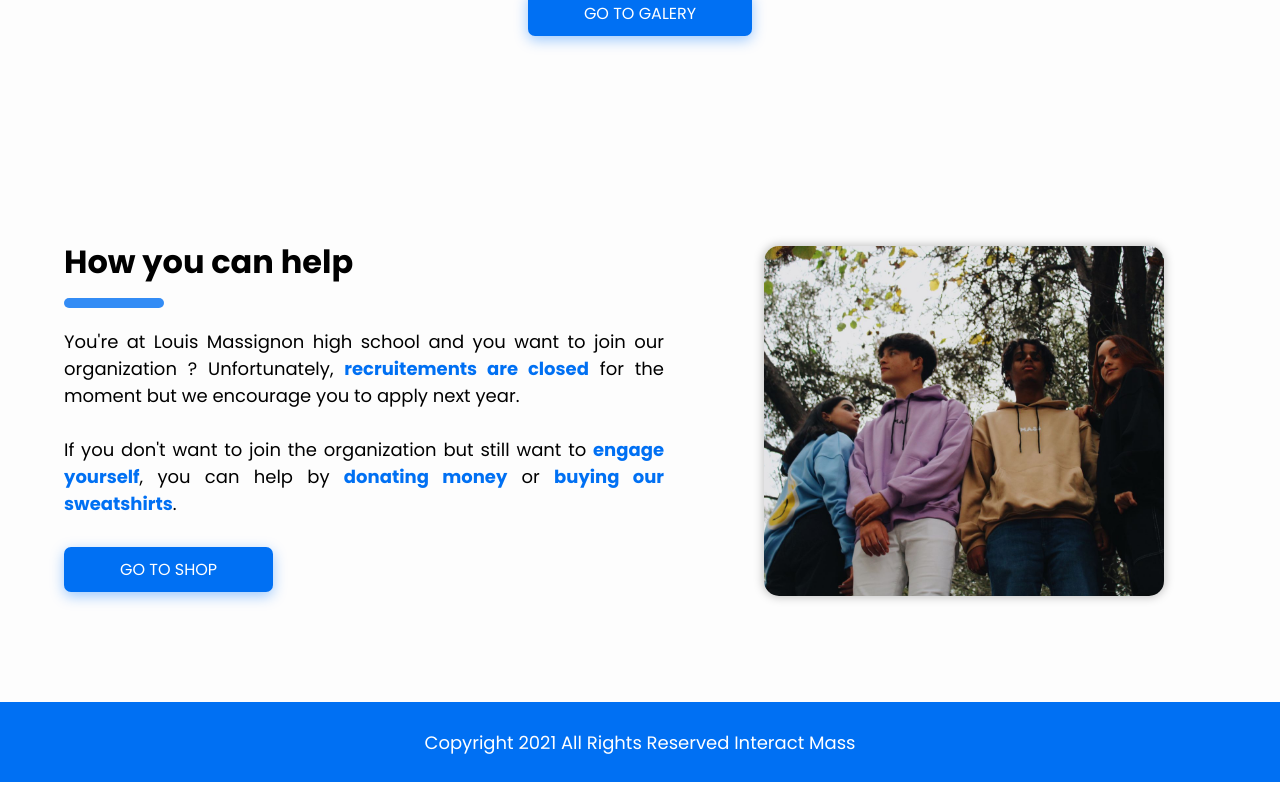
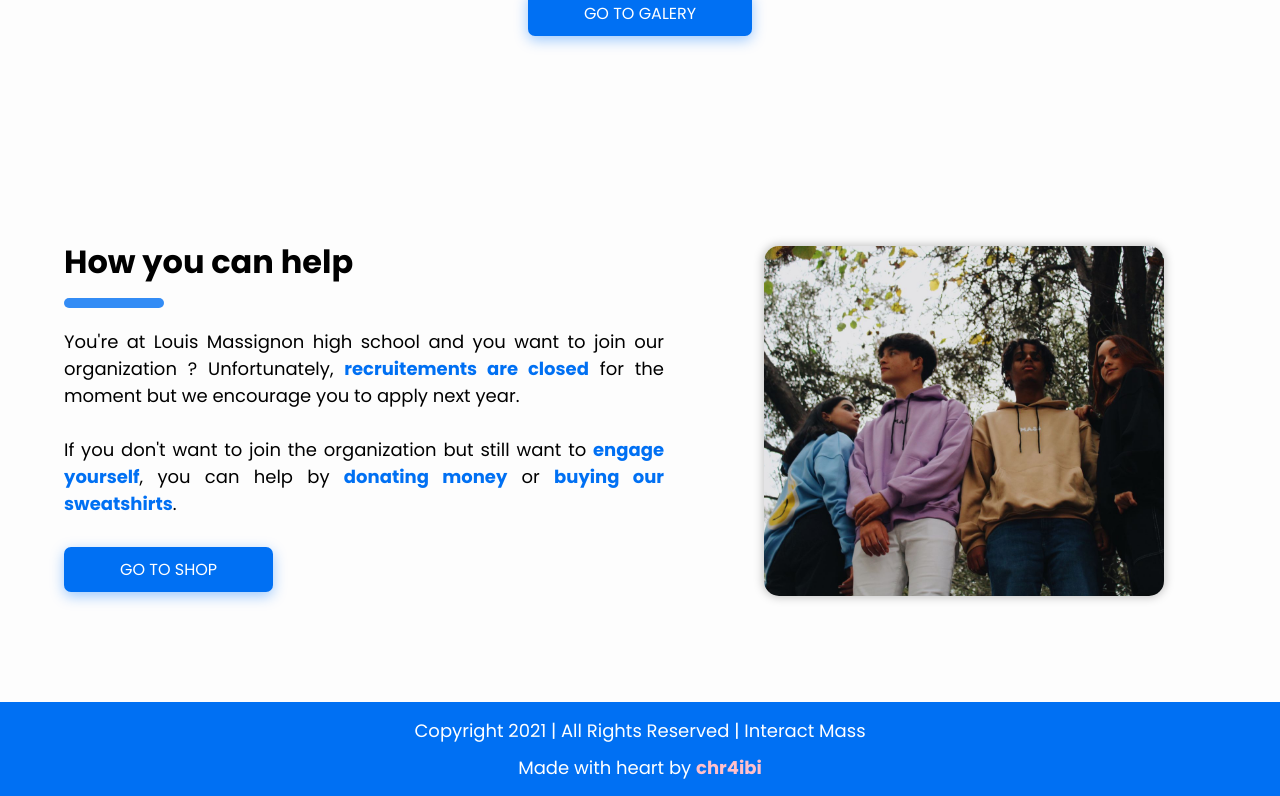
Before and after one commit to chr4ibi/Interact-Mass, a React (Create React App) app: page / in a window 1280 px wide. Shown: the part 2029-2825 px from the top of the page. Built offline with nearby package versions, Linux system fonts and the light colour scheme.

Commit message:
small changes

```diff
--- a/src/components/Footer.jsx
+++ b/src/components/Footer.jsx
@@ -5,24 +5,41 @@ import styled from 'styled-components'
 const Footer = () => {
     return (
         <FooterContainer>
-            <FooterText>Copyright 2021 All Rights Reserved Interact Mass</FooterText>
+            <FooterText>Copyright 2021 | All Rights Reserved | Interact Mass</FooterText>
+            <FooterText>Made with heart by <PortfolioLink target="_blank" href="#">chr4ibi</PortfolioLink></FooterText>
         </FooterContainer>
     )
 }
 
 const FooterContainer = styled.div`
   width: 100%;
-  height: 80px;
   background-color: #0070f3;
   display: flex;
   align-items: center;
   justify-content: center;
+  flex-direction: column;
+  padding: 10px;
 `;
 
 const FooterText = styled.p`
   color: #fff;
   font-size: 18px;
   text-align: center;
+  margin: 5px 0px;
 `;
 
+const PortfolioLink = styled.a`
+  color: pink;
+  font-weight: bold;
+  cursor: pointer;
+  text-decoration: none;
+
+
+  &:hover {
+    text-decoration: underline;
+    transition: ease-in-out 0.3s;
+    color: #000;
+  }
+`
+
 export default Footer
```
